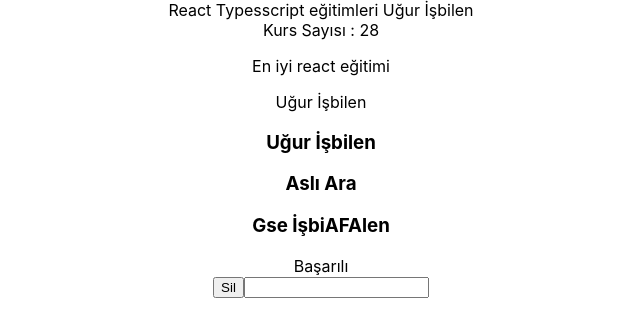
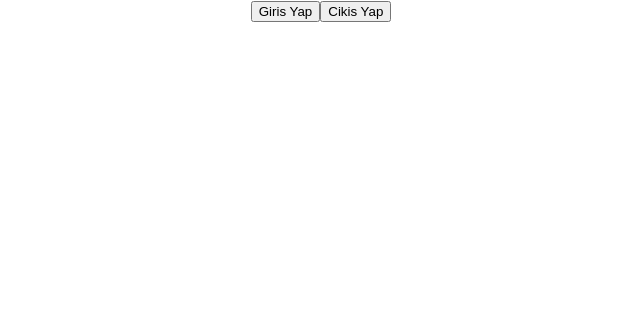
Before and after one commit to ugurisbilenn/React-Typescript-Learn, a React (Create React App) app: page / in a window 1280 px wide. Shown: the top 336 px of the page, without its empty margins (319-959 px from the left). Built offline with nearby package versions, Linux system fonts and the light colour scheme.

Commit message:
Usestateda type kullanimi

```diff
--- a/src/App.tsx
+++ b/src/App.tsx
@@ -4,6 +4,7 @@
 import Home from './components/Home';
 import Instructor from './components/Instructor';
 import InstructorList from './components/InstructorList';
+import LoginCheck from './components/LoginCheck';
 import Request from './components/Request';
 
 function App() {
@@ -28,14 +29,17 @@
 
   return (
     <div className="App">
-      <Home name="Uğur İşbilen" courseNumber={28} isBest={true}/>
+      {/* <Home name="Uğur İşbilen" courseNumber={28} isBest={true}/>
 
       <Instructor instNameLastName={instructor}/>
 
       <InstructorList instNameLastNameList={instructorList}/>
 
       <Request status="success"/>
-      <EventActions />
+      <EventActions /> */}
+
+      <LoginCheck/>
+
     </div>
   );
 }
--- /dev/null
+++ b/src/components/LoginCheck.tsx
@@ -0,0 +1,38 @@
+import {useState} from 'react'
+
+type userType = {
+    name:string;
+    email:string;
+    phone:string;
+
+}
+function LoginCheck() {
+    const [user, setUser] = useState<userType | null>({} as userType);
+
+    const handleLogin = () => {
+        setUser({
+            name:'Uğur',
+            email:'cc@hotmail.com',
+            phone:'555555555',
+
+        });
+    };
+    const handleLogout = () => {
+        setUser({} as userType);
+    };
+
+  return (
+    <div>
+      <button onClick={handleLogin} >Giris Yap</button>
+      <button onClick={handleLogout} >Cikis Yap</button>
+
+      <div>
+        <p>{user?.name}</p>
+        <p>{user?.email}</p>
+        <p>{user?.phone}</p>
+        </div>
+    </div>
+  )
+}
+
+export default LoginCheck
```
